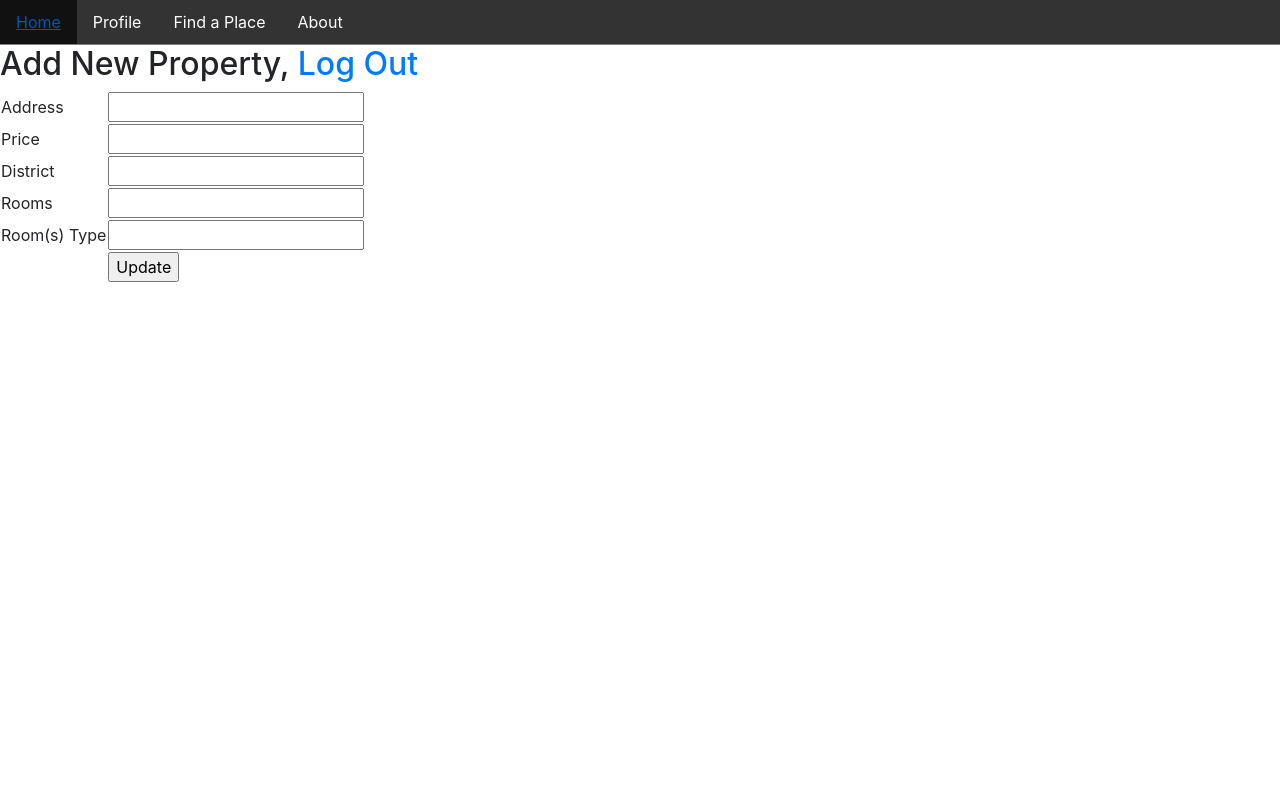
After one commit to imnotcreative1/QBnB, a PHP site: page /addProperty.php in a window 1280 px wide. The commit adds this page. Run offline with PHP 8.4, Linux system fonts and the light colour scheme; some libraries are stand-ins or nearby versions.

Commit message:
added add property page

```diff
--- /dev/null
+++ b/addProperty.php
@@ -0,0 +1,82 @@
+<!DOCTYPE HTML>
+<html>
+    <head>
+        <title>Welcome to QBnB</title>
+        <!-- jQuery first, then Bootstrap JS. -->
+        <!-- Bootstrap CSS -->
+        <link rel="stylesheet" href="https://maxcdn.bootstrapcdn.com/bootstrap/4.0.0-alpha.2/css/bootstrap.min.css">
+
+        <!-- Bootstrap Vertical Nav -->
+        <link rel="stylesheet" href="stylesheets/bootstrap-vertical-menu.css">
+    </head>
+<body>
+ <?php
+  //Create a user session or resume an existing one
+ session_start();
+ ?>
+
+ <?php
+ $myrow = "";
+ $_SESSION['email'] = "12mjs17@queensu.ca";
+ if(isset($_POST['createPropertyBtn']) && isset($_SESSION['email'])){
+  // include database connection
+    include_once 'config.php';
+
+    $query = "Insert into property Values (?,?, ?, ?, ?, ?)";
+
+    $stmt = $con->prepare($query);
+    $stmt->bind_param('ssisis',  $_POST['address'], $_SESSION['email'], $_POST['price'], $_POST['district_name'], $_POST["rooms"], $_POST["type"]);
+    // Execute the query
+        if($stmt->execute()){
+            echo "Property was updated. <br/>";
+        }else{
+            echo 'Unable to update record. Please try again. <br/>';
+        }
+ }
+
+ ?>
+<!-- dynamic content will be here -->
+<ul class = "header">
+  <li class = "navp"><a href="/QBnB/index.php">Home</a></li>
+  <li class = "navp"><a href="/QBnB/profile.php">Profile</a></li>
+  <li class = "navp"><a href="/QBnB/search.php">Find a Place</a></li>
+  <li class = "navp"><a href="/QBnB/about.php">About</a></li>
+</ul>
+
+ <h2 > Add New Property,
+    <a href="index.php?logout=1">Log Out</a><br/>
+</h2>
+    <form name='newProperty' id='newProperty' action='addProperty.php' method='post'>
+        <table border='0'>
+            <tr>
+                <td>Address</td>
+                <td><input type='text' name='address' id='address'  /></td>
+            </tr>
+            <tr>
+                <td>Price</td>
+                 <td><input type='value' name='price' id='price'/></td>
+            </tr>
+            <tr>
+                <td>District</td>
+                <td><input type='text' name='district_name' id='district_name'/></td>
+            </tr>
+             <tr>
+                <td>Rooms</td>
+                <td><input type='value' name='rooms' id='rooms'/></td>
+            </tr>
+             <tr>
+                <td>Room(s) Type</td>
+                <td><input type='text' name='type' id='type'/></td>
+            </tr>
+            <tr>
+                <td></td>
+                <td>
+                    <input type='submit' name='createPropertyBtn' id='createPropertyBtn' value='Update' />
+                </td>
+            </tr>
+        </table>
+    </form>
+</body>
+<script src="https://ajax.googleapis.com/ajax/libs/jquery/2.1.4/jquery.min.js"></script>
+<script src="https://maxcdn.bootstrapcdn.com/bootstrap/4.0.0-alpha.2/js/bootstrap.min.js"></script>
+</html>
--- a/index.php
+++ b/index.php
@@ -83,7 +83,6 @@ if(isset($_POST['loginBtn'])){
     // include database connection
     include_once 'config.php';
 
-    echo "here";
 
 	// SELECT query
         $query = "Insert into member values (?, ?, ?, ?, ?, ?)";
```
